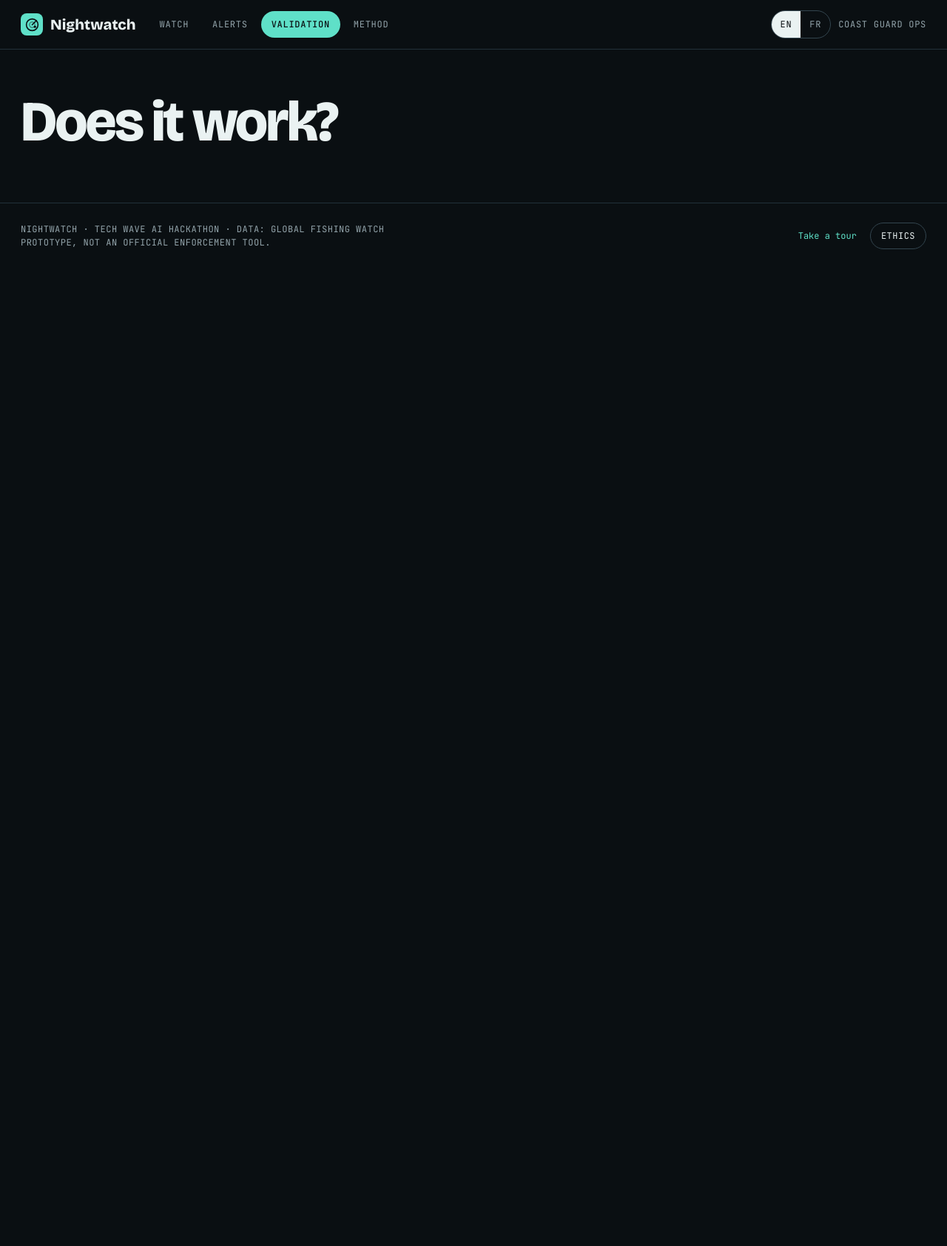
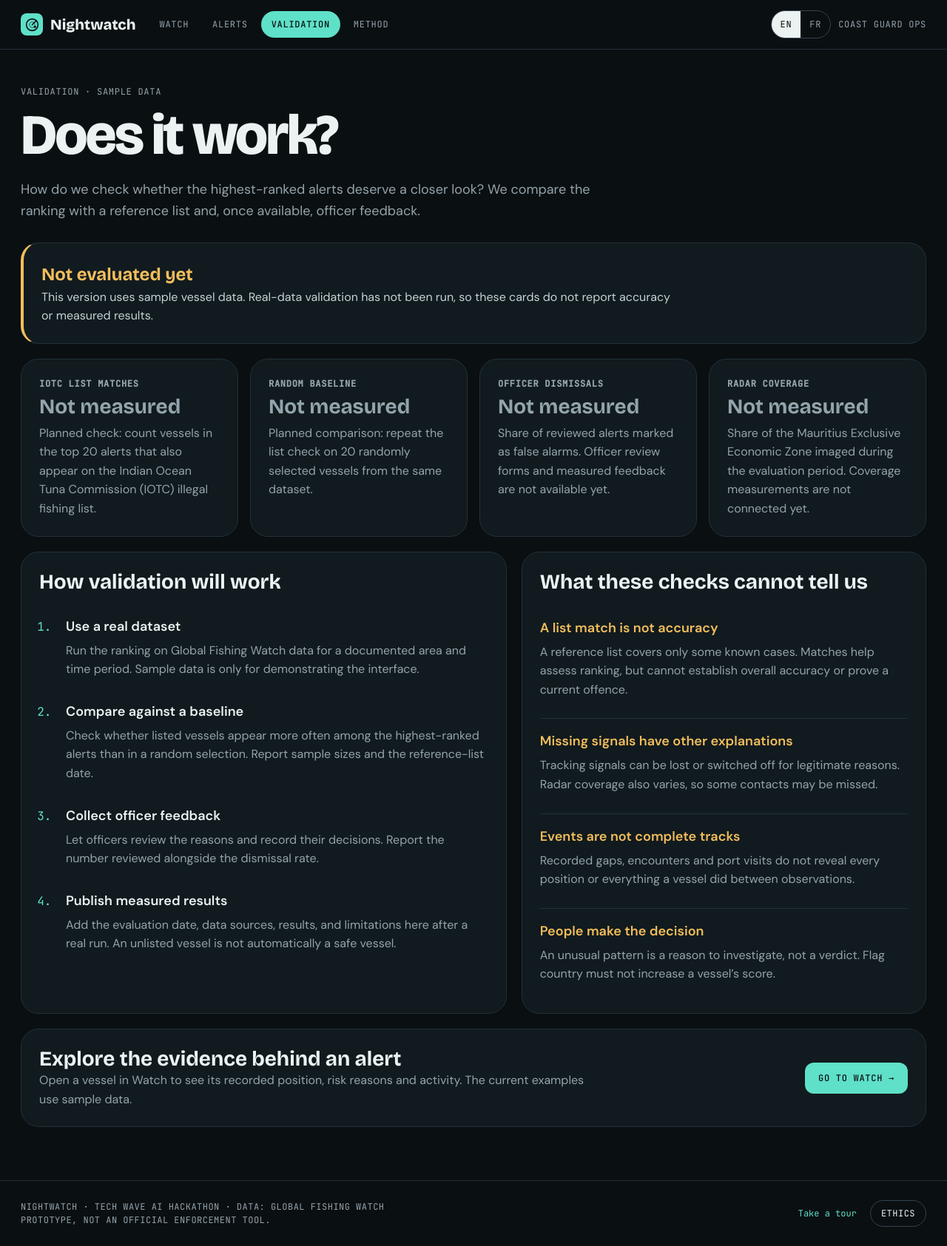
Before and after one commit to varshan-13/Nightwatch, a Flask app: page /validation in a window 1280 px wide. Shown: the whole page at 74% size. Before the commit the page ends 337 px from the top, so only its background shows below. Run offline with Flask 3, Linux system fonts and the light colour scheme.

Commit message:
Build bilingual validation page with honest evaluation status

```diff
--- a/static/style.css
+++ b/static/style.css
@@ -594,3 +594,31 @@ main.container { padding-top: 48px; padding-bottom: 72px; }
   .detail-score { flex-basis: 100%; }
   .detail-grid .flag { flex-wrap: wrap; }
 }
+
+/* ---------- Validation ---------- */
+.validation-lead { max-width: 780px; }
+.validation-status { margin: 28px 0 20px; border-left: 4px solid var(--med); }
+.validation-status h2 { color: var(--med); font-size: 24px; }
+.validation-status p { margin-bottom: 0; max-width: 860px; color: var(--text-2); }
+.validation-metrics { display: grid; grid-template-columns: repeat(4, minmax(0, 1fr)); gap: 16px; }
+.validation-value { font: 700 28px/1.15 var(--font-head); margin: 20px 0 12px; color: var(--text-2); }
+.validation-metrics .muted { margin-bottom: 0; }
+.validation-columns { display: grid; grid-template-columns: minmax(0, 1.2fr) minmax(0, 1fr); gap: 20px; margin-top: 20px; }
+.validation-section-title { font-size: 28px; line-height: 1.15; }
+.validation-steps { padding-left: 26px; }
+.validation-steps li { padding: 16px 0 8px 10px; }
+.validation-steps li::marker { font-family: var(--font-mono); color: var(--accent); }
+.validation-steps h3, .validation-limits h3 { font: 600 18px var(--font-body); }
+.validation-steps p, .validation-limits p { margin: 8px 0; }
+.validation-limits { list-style: none; padding: 0; }
+.validation-limits li { padding: 18px 0; border-bottom: 1px solid var(--line); }
+.validation-limits li:last-child { border-bottom: 0; padding-bottom: 0; }
+.validation-limits h3 { color: var(--med); }
+.validation-cta { display: flex; gap: 24px; align-items: center; justify-content: space-between; margin-top: 20px; }
+.validation-cta > div { max-width: 760px; }
+.validation-cta .btn { flex-shrink: 0; }
+@media (max-width: 1100px) { .validation-metrics { grid-template-columns: repeat(2, minmax(0, 1fr)); } }
+@media (max-width: 700px) {
+  .validation-metrics, .validation-columns { grid-template-columns: minmax(0, 1fr); }
+  .validation-cta { flex-direction: column; align-items: flex-start; }
+}
--- a/templates/validation.html
+++ b/templates/validation.html
@@ -1,5 +1,43 @@
 {% extends "base.html" %}
+{% set v = t.validation %}
 {% block title %}{{ t.title_validation }}{% endblock %}
 {% block content %}
+<div class="tag">{{ v.tag }}</div>
 <h1 class="page-title">{{ t.h1_validation }}</h1>
+<p class="section-lead validation-lead">{{ v.lead }}</p>
+<section class="card validation-status" aria-labelledby="validation-status-title">
+  <h2 id="validation-status-title">{{ v.status }}</h2>
+  <p>{{ v.status_text }}</p>
+</section>
+<div class="validation-metrics">
+  {% for metric in v.metrics %}
+  <section class="card">
+    <h2 class="tag">{{ metric.title }}</h2>
+    <p class="validation-value">{{ v.unavailable }}</p>
+    <p class="muted">{{ metric.text }}</p>
+  </section>
+  {% endfor %}
+</div>
+<div class="validation-columns">
+  <section class="card">
+    <h2 class="validation-section-title">{{ v.method }}</h2>
+    <ol class="validation-steps">
+      {% for step in v.steps %}
+      <li><h3>{{ step.title }}</h3><p class="muted">{{ step.text }}</p></li>
+      {% endfor %}
+    </ol>
+  </section>
+  <section class="card">
+    <h2 class="validation-section-title">{{ v.limits }}</h2>
+    <ul class="validation-limits">
+      {% for limit in v.limitations %}
+      <li><h3>{{ limit.title }}</h3><p class="muted">{{ limit.text }}</p></li>
+      {% endfor %}
+    </ul>
+  </section>
+</div>
+<section class="card validation-cta">
+  <div><h2 class="validation-section-title">{{ v.cta_title }}</h2><p class="muted">{{ v.cta_text }}</p></div>
+  <a class="btn btn-primary" href="{{ url_for('watch', lang=lang) }}">{{ v.cta }}</a>
+</section>
 {% endblock %}
--- a/translations.py
+++ b/translations.py
@@ -279,6 +279,55 @@ T = {
 }
 
 
+# Validation describes planned checks; no performance figures have been measured yet.
+T["en"]["validation"] = {
+    "tag": "Validation · Sample data", "lead": "How do we check whether the highest-ranked alerts deserve a closer look? We compare the ranking with a reference list and, once available, officer feedback.",
+    "status": "Not evaluated yet", "status_text": "This version uses sample vessel data. Real-data validation has not been run, so these cards do not report accuracy or measured results.",
+    "unavailable": "Not measured", "metrics": [
+        {"title": "IOTC list matches", "text": "Planned check: count vessels in the top 20 alerts that also appear on the Indian Ocean Tuna Commission (IOTC) illegal fishing list."},
+        {"title": "Random baseline", "text": "Planned comparison: repeat the list check on 20 randomly selected vessels from the same dataset."},
+        {"title": "Officer dismissals", "text": "Share of reviewed alerts marked as false alarms. Officer review forms and measured feedback are not available yet."},
+        {"title": "Radar coverage", "text": "Share of the Mauritius Exclusive Economic Zone imaged during the evaluation period. Coverage measurements are not connected yet."},
+    ],
+    "method": "How validation will work", "steps": [
+        {"title": "Use a real dataset", "text": "Run the ranking on Global Fishing Watch data for a documented area and time period. Sample data is only for demonstrating the interface."},
+        {"title": "Compare against a baseline", "text": "Check whether listed vessels appear more often among the highest-ranked alerts than in a random selection. Report sample sizes and the reference-list date."},
+        {"title": "Collect officer feedback", "text": "Let officers review the reasons and record their decisions. Report the number reviewed alongside the dismissal rate."},
+        {"title": "Publish measured results", "text": "Add the evaluation date, data sources, results, and limitations here after a real run. An unlisted vessel is not automatically a safe vessel."},
+    ],
+    "limits": "What these checks cannot tell us", "limitations": [
+        {"title": "A list match is not accuracy", "text": "A reference list covers only some known cases. Matches help assess ranking, but cannot establish overall accuracy or prove a current offence."},
+        {"title": "Missing signals have other explanations", "text": "Tracking signals can be lost or switched off for legitimate reasons. Radar coverage also varies, so some contacts may be missed."},
+        {"title": "Events are not complete tracks", "text": "Recorded gaps, encounters and port visits do not reveal every position or everything a vessel did between observations."},
+        {"title": "People make the decision", "text": "An unusual pattern is a reason to investigate, not a verdict. Flag country must not increase a vessel’s score."},
+    ],
+    "cta_title": "Explore the evidence behind an alert", "cta_text": "Open a vessel in Watch to see its recorded position, risk reasons and activity. The current examples use sample data.", "cta": "Go to Watch →",
+}
+T["fr"]["validation"] = {
+    "tag": "Validation · Données d’exemple", "lead": "Comment vérifier si les alertes les mieux classées méritent un examen ? Nous comparons le classement à une liste de référence et, lorsqu’ils seront disponibles, aux retours des officiers.",
+    "status": "Pas encore évalué", "status_text": "Cette version utilise des données fictives de navires. La validation sur données réelles n’a pas été effectuée : ces cartes ne présentent ni précision ni résultats mesurés.",
+    "unavailable": "Non mesuré", "metrics": [
+        {"title": "Correspondances CTOI", "text": "Vérification prévue : compter les navires du top 20 figurant aussi sur la liste de pêche illicite de la Commission des thons de l’océan Indien (CTOI)."},
+        {"title": "Référence aléatoire", "text": "Comparaison prévue : refaire cette vérification sur 20 navires tirés au hasard dans les mêmes données."},
+        {"title": "Rejets par les officiers", "text": "Part des alertes examinées classées comme fausses alertes. Le formulaire de décision et les retours mesurés ne sont pas encore disponibles."},
+        {"title": "Couverture radar", "text": "Part de la zone économique exclusive de Maurice observée pendant la période d’évaluation. Les mesures de couverture ne sont pas encore connectées."},
+    ],
+    "method": "Comment la validation sera réalisée", "steps": [
+        {"title": "Utiliser des données réelles", "text": "Exécuter le classement sur les données de Global Fishing Watch pour une zone et une période documentées. Les données fictives servent uniquement à présenter l’interface."},
+        {"title": "Comparer à une référence", "text": "Vérifier si les navires répertoriés sont plus fréquents parmi les premières alertes que dans une sélection aléatoire. Indiquer les effectifs et la date de la liste."},
+        {"title": "Recueillir les retours des officiers", "text": "Permettre aux officiers d’examiner les raisons et d’enregistrer leurs décisions. Afficher le nombre d’alertes examinées avec le taux de rejet."},
+        {"title": "Publier les résultats mesurés", "text": "Ajouter ici la date, les sources, les résultats et les limites après une évaluation réelle. Un navire absent de la liste n’est pas automatiquement sans risque."},
+    ],
+    "limits": "Ce que ces vérifications ne disent pas", "limitations": [
+        {"title": "Une correspondance n’est pas la précision", "text": "La liste de référence ne couvre que certains cas connus. Les correspondances aident à évaluer le classement, sans mesurer la précision globale ni prouver une infraction actuelle."},
+        {"title": "Un signal absent peut s’expliquer", "text": "Les signaux peuvent être perdus ou coupés pour des raisons légitimes. La couverture radar varie également : certains contacts peuvent manquer."},
+        {"title": "Des événements, pas des trajectoires complètes", "text": "Les coupures, rencontres et escales enregistrées ne révèlent pas chaque position ni toutes les activités entre deux observations."},
+        {"title": "Une personne décide", "text": "Un comportement inhabituel justifie un examen, pas un verdict. Le pays du pavillon ne doit pas augmenter le score."},
+    ],
+    "cta_title": "Explorer les éléments d’une alerte", "cta_text": "Ouvrez un navire dans Surveillance pour consulter sa position, les raisons du score et son activité. Les exemples actuels utilisent des données fictives.", "cta": "Voir la surveillance →",
+}
+
+
 # Vessel details labels. Timestamps are shown as recorded: the CSV has no timezone.
 T["en"]["detail"] = {
     "back": "← Back to Watch", "why": "Why it was flagged", "score": "Risk score",
```
